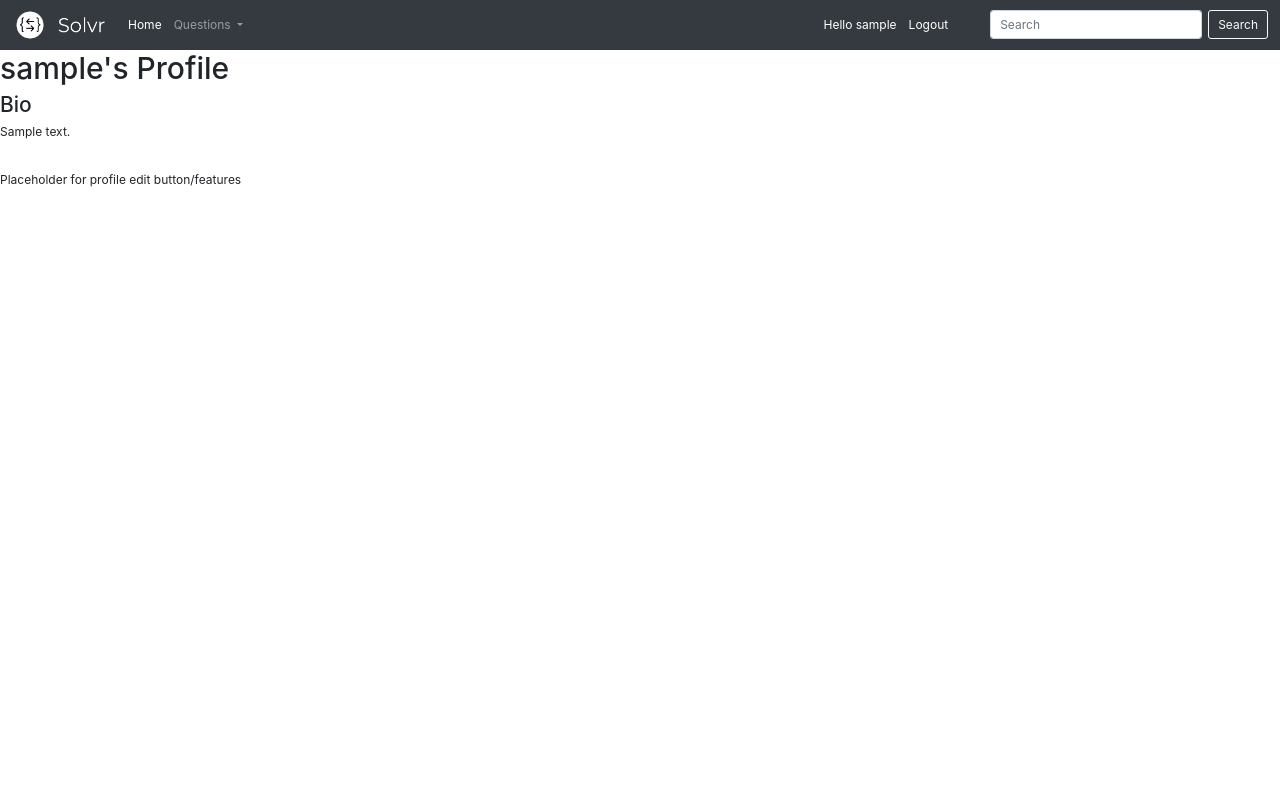
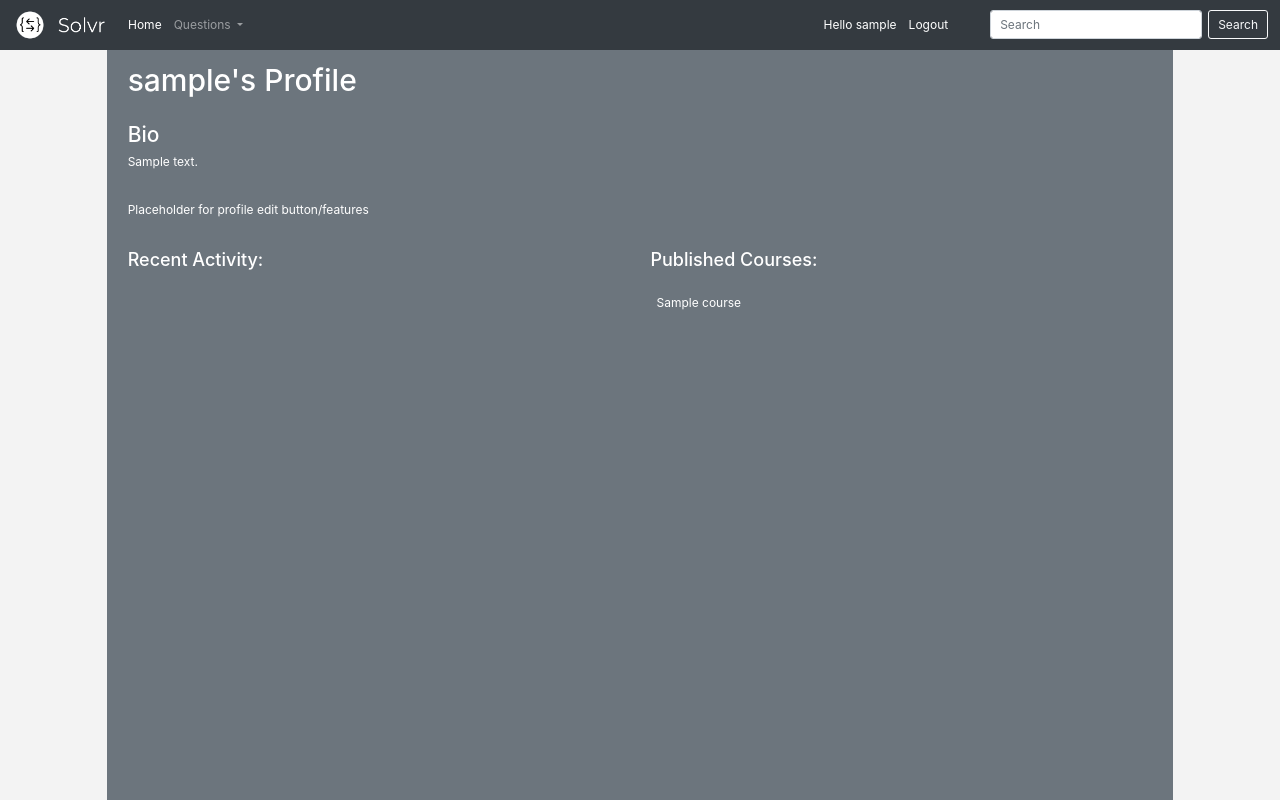
Before and after one commit to AndrewA111/ProjectWebApp, a Django app: a page that uses templates/question/base.html in a window 1280 px wide. Run offline with Django 3.2, Linux system fonts and the light colour scheme; a user stored in the database is signed in; tables that the repository leaves empty hold one stand-in row (values such as "Sample post"); some libraries are stand-ins or nearby versions.

Commit message:
Updated profile page layout

```diff
--- a/question/views.py
+++ b/question/views.py
@@ -660,16 +660,21 @@ def create_profile(request):
 
 
 def view_profile(request, username):
-    try:
-        user = User.objects.get(username=username)
-    except User.DoesNotExist:
-        return redirect(reverse('index'))
 
-    user_profile = UserProfile.objects.get_or_create(user=user)[0]
+    if request.method == 'GET':
+        try:
+            user = User.objects.get(username=username)
+        except User.DoesNotExist:
+            return redirect(reverse('index'))
 
-    context_dict = {
-        'user_profile': user_profile,
-        'selected_user': user,
-    }
+        user_profile = UserProfile.objects.get_or_create(user=user)[0]
 
-    return render(request, 'question/profile.html', context_dict)
+        user_courses = Course.objects.filter(owner=request.user)
+
+        context_dict = {
+            'user_profile': user_profile,
+            'selected_user': user,
+            'user_courses': user_courses,
+        }
+
+        return render(request, 'question/profile.html', context_dict)
--- a/static/css/base.css
+++ b/static/css/base.css
@@ -18,6 +18,7 @@ html {
   flex-grow: 1;
 }
 
-body{
-
+html, body {
+    margin: 0;
+    height: 100%;
 }
--- a/static/css/upload.css
+++ b/static/css/upload.css
@@ -27,6 +27,10 @@ body {
   height: 10%;
   width: 100%;
   margin: 0;
+}
+
+.50pxHeight{
+    height: 50px;
 }
 
 max60{
--- a/templates/question/base.html
+++ b/templates/question/base.html
@@ -54,7 +54,7 @@
               {% if user.is_authenticated %}
                 <ul class="navbar-nav mr-5">
                     <li class="nav-item active">
-                        <a class="nav-link" href="/">Hello {{ user.username }}</a>
+                        <a class="nav-link" href="/question/profile/{{ user.username }}/">Hello {{ user.username }}</a>
                     </li>
                     <li class="nav-item active">
                         <a class="nav-link" href="{% url 'auth_logout' %}?next={% url 'index' %}">Logout</a>
--- a/templates/question/profile.html
+++ b/templates/question/profile.html
@@ -1,15 +1,30 @@
 {% extends 'question/base.html' %}
+{% load staticfiles %}
+
+{% block link_block %}
+  <!--- Boostrap --->
+<link rel="stylesheet" href="https://stackpath.bootstrapcdn.com/bootstrap/4.5.0/css/bootstrap.min.css" integrity="sha384-9aIt2nRpC12Uk9gS9baDl411NQApFmC26EwAOH8WgZl5MYYxFfc+NcPb1dKGj7Sk" crossorigin="anonymous">
+<link rel="stylesheet" type="text/css" href="{% static 'css/upload.css' %}">
+<link rel="stylesheet" type="text/css" href="{% static 'css/index.css' %}">
+{% endblock %}
 
 {% block title_block %}
     Login
 {% endblock %}
 
 {% block body_block %}
+<div class="container-fluid h-100">
+    <div class="row h-100">
+        <div class="col-md-1 h-100 gutterColor">
+        </div>
 
+        <div class="col-md-10 bg-secondary text-white h-100 pl-5">
+            <div class="row">
+                <div class="mt-3">
                     <div>
                         <h1>{{ selected_user.username }}'s Profile</h1>
                     </div>
-
+                    <br/>
                     <div>
                         <h3>Bio</h3>
                         <p>{{ user_profile.bio }}</p>
@@ -18,5 +33,29 @@
                             <br/><p>Placeholder for profile edit button/features</p>
                         {% endif %}
                     </div>
+                </div>
+            </div>
+            <br/>
+            <div class="row">
+                <div class="col-md-6 bg-secondary text-white h-100 p-0">
+                    <div class=""><h4>Recent Activity:</h4></div>
+
+                </div>
+                <div class="col-md-6 bg-secondary text-white h-100 p-0">
+                    <h4>Published Courses:</h4><br/>
+                    {% for course in user_courses %}
+                        <p class="ml-2"><a href="/question/courses/{{ course.slug }}">{{ course.name }}</a></p>
+                    {% endfor %}
+
+                </div>
+            </div>
+        </div>
+
+        <div class="col-md-1 h-100 gutterColor">
+        </div>
+
+
+
+
 
 {% endblock %}
```
Lines whose indentation alone changed are shown as unchanged.
